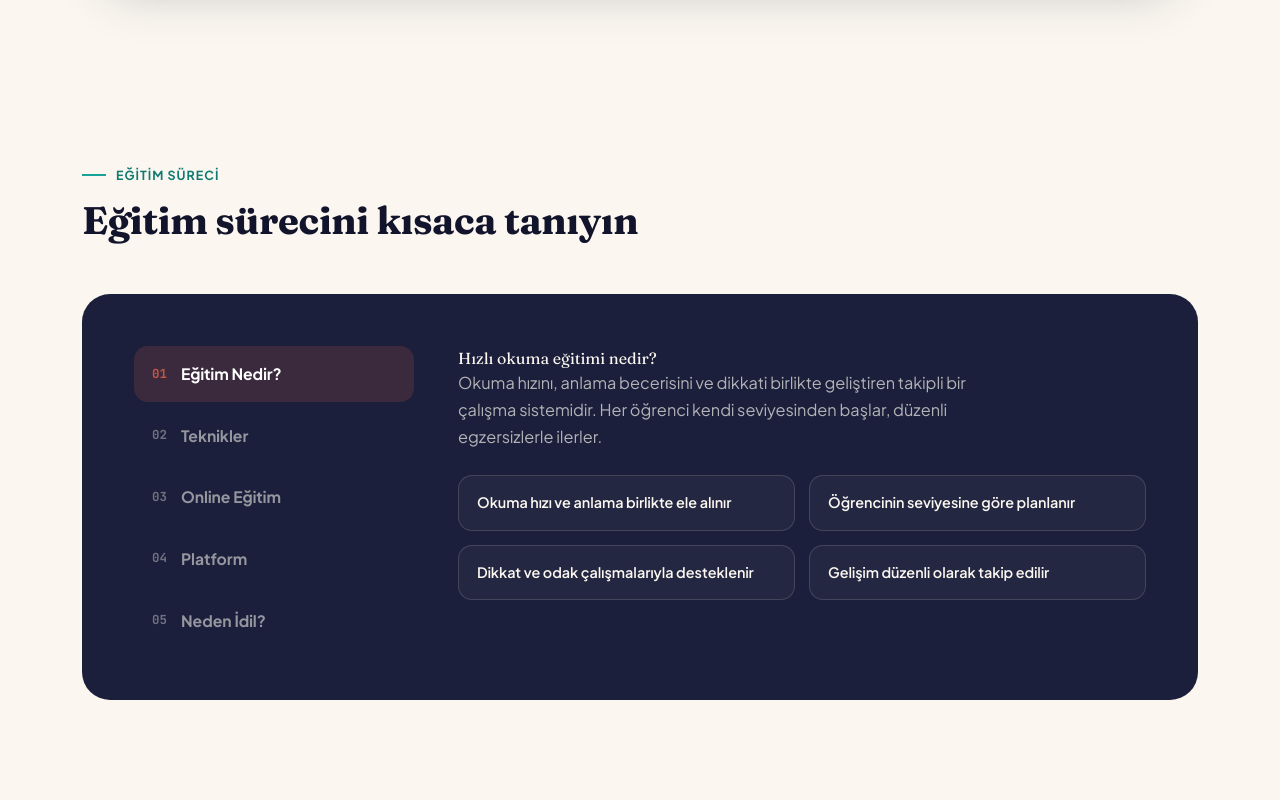
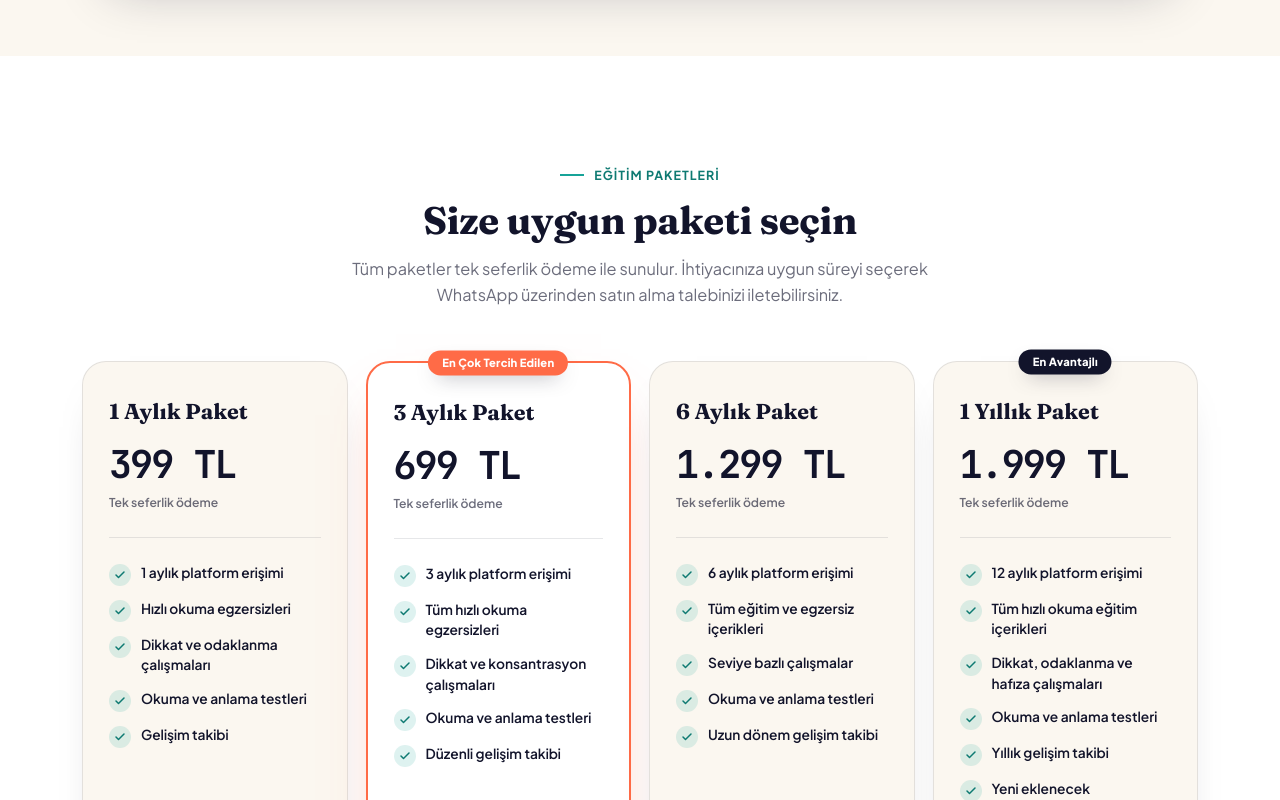
Before and after one commit to abdullahyeteris1-create/idil-ana-site, a Next.js app: page / in a window 1280 px wide. Shown: the part 2000-2800 px from the top of the page. Built offline with nearby package versions, Linux system fonts and the light colour scheme; a web font is replaced by a local one.

Commit message:
add training packages and social links

```diff
--- a/app/page.tsx
+++ b/app/page.tsx
@@ -76,6 +76,65 @@ const groupData = [
   },
 ];
 
+const packageData = [
+  {
+    name: "1 Aylık Paket",
+    price: "399 TL",
+    features: [
+      "1 aylık platform erişimi",
+      "Hızlı okuma egzersizleri",
+      "Dikkat ve odaklanma çalışmaları",
+      "Okuma ve anlama testleri",
+      "Gelişim takibi",
+    ],
+    message:
+      "Merhaba, 399 TL olan 1 Aylık Online Hızlı Okuma Eğitim Setini satın almak istiyorum.",
+  },
+  {
+    name: "3 Aylık Paket",
+    price: "699 TL",
+    badge: "En Çok Tercih Edilen",
+    featured: true,
+    features: [
+      "3 aylık platform erişimi",
+      "Tüm hızlı okuma egzersizleri",
+      "Dikkat ve konsantrasyon çalışmaları",
+      "Okuma ve anlama testleri",
+      "Düzenli gelişim takibi",
+    ],
+    message:
+      "Merhaba, 699 TL olan 3 Aylık Online Hızlı Okuma Eğitim Setini satın almak istiyorum.",
+  },
+  {
+    name: "6 Aylık Paket",
+    price: "1.299 TL",
+    features: [
+      "6 aylık platform erişimi",
+      "Tüm eğitim ve egzersiz içerikleri",
+      "Seviye bazlı çalışmalar",
+      "Okuma ve anlama testleri",
+      "Uzun dönem gelişim takibi",
+    ],
+    message:
+      "Merhaba, 1.299 TL olan 6 Aylık Online Hızlı Okuma Eğitim Setini satın almak istiyorum.",
+  },
+  {
+    name: "1 Yıllık Paket",
+    price: "1.999 TL",
+    badge: "En Avantajlı",
+    features: [
+      "12 aylık platform erişimi",
+      "Tüm hızlı okuma eğitim içerikleri",
+      "Dikkat, odaklanma ve hafıza çalışmaları",
+      "Okuma ve anlama testleri",
+      "Yıllık gelişim takibi",
+      "Yeni eklenecek egzersizlere erişim",
+    ],
+    message:
+      "Merhaba, 1.999 TL olan 1 Yıllık Online Hızlı Okuma Eğitim Setini satın almak istiyorum.",
+  },
+];
+
 const processData = [
   {
     label: "Eğitim Nedir?",
@@ -338,6 +397,7 @@ export default function Home() {
           </a>
           <nav className="nav-links">
             <a href="#gruplar">Eğitim Grupları</a>
+            <a href="#paketler">Paketler</a>
             <a href="#surec">Eğitim Süreci</a>
             <a href="#yorumlar">Yorumlar</a>
             <a href="#sss">SSS</a>
@@ -491,6 +551,55 @@ export default function Home() {
           </div>
         </section>
 
+        {/* ---------- PACKAGES ---------- */}
+        <section className="packages" id="paketler">
+          <div className="wrap">
+            <Reveal className="sec-head packages-head">
+              <div className="sec-eyebrow">Eğitim Paketleri</div>
+              <h2 className="display">Size uygun paketi seçin</h2>
+              <p>
+                Tüm paketler tek seferlik ödeme ile sunulur. İhtiyacınıza uygun süreyi seçerek
+                WhatsApp üzerinden satın alma talebinizi iletebilirsiniz.
+              </p>
+            </Reveal>
+
+            <div className="package-grid">
+              {packageData.map((item, index) => (
+                <Reveal
+                  className={`package-card ${item.featured ? "featured" : ""}`}
+                  delay={index * 0.05}
+                  key={item.name}
+                >
+                  {item.badge && <span className="package-badge">{item.badge}</span>}
+                  <div className="package-card-top">
+                    <h3>{item.name}</h3>
+                    <div className="package-price">{item.price}</div>
+                    <div className="package-payment">Tek seferlik ödeme</div>
+                  </div>
+                  <ul className="package-features">
+                    {item.features.map((feature) => (
+                      <li key={feature}>
+                        <span className="feat-check">
+                          <Check size={12} strokeWidth={3} />
+                        </span>
+                        {feature}
+                      </li>
+                    ))}
+                  </ul>
+                  <a
+                    href={`https://wa.me/905462396786?text=${encodeURIComponent(item.message)}`}
+                    className="btn btn-primary package-button"
+                    aria-label={`${item.name} paketini WhatsApp'tan satın al`}
+                  >
+                    <MessageCircle size={18} />
+                    WhatsApp&apos;tan Satın Al
+                  </a>
+                </Reveal>
+              ))}
+            </div>
+          </div>
+        </section>
+
         {/* ---------- PROCESS ---------- */}
         <section className="process" id="surec">
           <div className="wrap">
@@ -1318,6 +1427,115 @@ export default function Home() {
           margin-top: 1px;
         }
 
+        .packages {
+          padding: 110px 0;
+          background: #fff;
+        }
+        .packages-head {
+          margin-left: auto;
+          margin-right: auto;
+          text-align: center;
+        }
+        .packages-head .sec-eyebrow {
+          justify-content: center;
+        }
+        .package-grid {
+          display: grid;
+          grid-template-columns: repeat(4, minmax(0, 1fr));
+          gap: 18px;
+          align-items: stretch;
+        }
+        .package-grid > div {
+          height: 100%;
+        }
+        .package-card {
+          height: 100%;
+          min-height: 560px;
+          position: relative;
+          display: flex;
+          flex-direction: column;
+          padding: 34px 26px 26px;
+          border: 1px solid var(--line);
+          border-radius: 24px;
+          background: var(--cream);
+          box-shadow: 0 18px 45px -32px rgba(18, 20, 43, 0.4);
+          transition: transform 0.3s ease, box-shadow 0.3s ease, border-color 0.3s ease;
+        }
+        .package-card:hover {
+          transform: translateY(-6px);
+          border-color: rgba(23, 163, 152, 0.35);
+          box-shadow: 0 24px 50px -28px rgba(18, 20, 43, 0.38);
+        }
+        .package-card.featured {
+          border: 2px solid var(--coral);
+          background: #fff;
+          box-shadow: 0 24px 54px -30px rgba(255, 107, 71, 0.7);
+        }
+        .package-badge {
+          position: absolute;
+          top: 0;
+          left: 50%;
+          transform: translate(-50%, -50%);
+          padding: 7px 14px;
+          border-radius: 100px;
+          background: var(--ink);
+          color: #fff;
+          font-size: 0.7rem;
+          line-height: 1;
+          font-weight: 800;
+          letter-spacing: 0.02em;
+          white-space: nowrap;
+          box-shadow: 0 8px 20px -10px rgba(18, 20, 43, 0.7);
+        }
+        .package-card.featured .package-badge {
+          background: var(--coral);
+        }
+        .package-card-top {
+          padding-bottom: 25px;
+          border-bottom: 1px solid var(--line);
+        }
+        .package-card h3 {
+          font-family: "Fraunces", serif;
+          font-size: 1.35rem;
+          font-weight: 700;
+          margin-bottom: 18px;
+        }
+        .package-price {
+          font-family: "JetBrains Mono", monospace;
+          font-size: clamp(2rem, 3vw, 2.65rem);
+          line-height: 1;
+          font-weight: 800;
+          letter-spacing: -0.05em;
+          color: var(--ink);
+          white-space: nowrap;
+        }
+        .package-payment {
+          margin-top: 9px;
+          color: var(--text-dim);
+          font-size: 0.76rem;
+          font-weight: 600;
+        }
+        .package-features {
+          display: grid;
+          gap: 13px;
+          padding: 25px 0;
+          margin-bottom: auto;
+        }
+        .package-features li {
+          display: flex;
+          align-items: flex-start;
+          gap: 10px;
+          font-size: 0.86rem;
+          line-height: 1.5;
+          font-weight: 600;
+        }
+        .package-button {
+          width: 100%;
+          padding-left: 14px;
+          padding-right: 14px;
+          font-size: 0.82rem;
+        }
+
         .process {
           padding: 110px 0;
         }
@@ -1726,6 +1944,10 @@ export default function Home() {
           .group-detail {
             grid-template-columns: 1fr;
           }
+          .package-grid {
+            grid-template-columns: repeat(2, minmax(0, 1fr));
+            gap: 28px 18px;
+          }
           .process-shell {
             grid-template-columns: 1fr;
             padding: 32px;
@@ -1752,6 +1974,15 @@ export default function Home() {
           .group-cards {
             grid-template-columns: repeat(2, 1fr);
           }
+          .packages {
+            padding: 80px 0;
+          }
+          .package-grid {
+            grid-template-columns: 1fr;
+          }
+          .package-card {
+            min-height: 0;
+          }
           .stats-grid {
             grid-template-columns: 1fr;
             gap: 24px;
```
